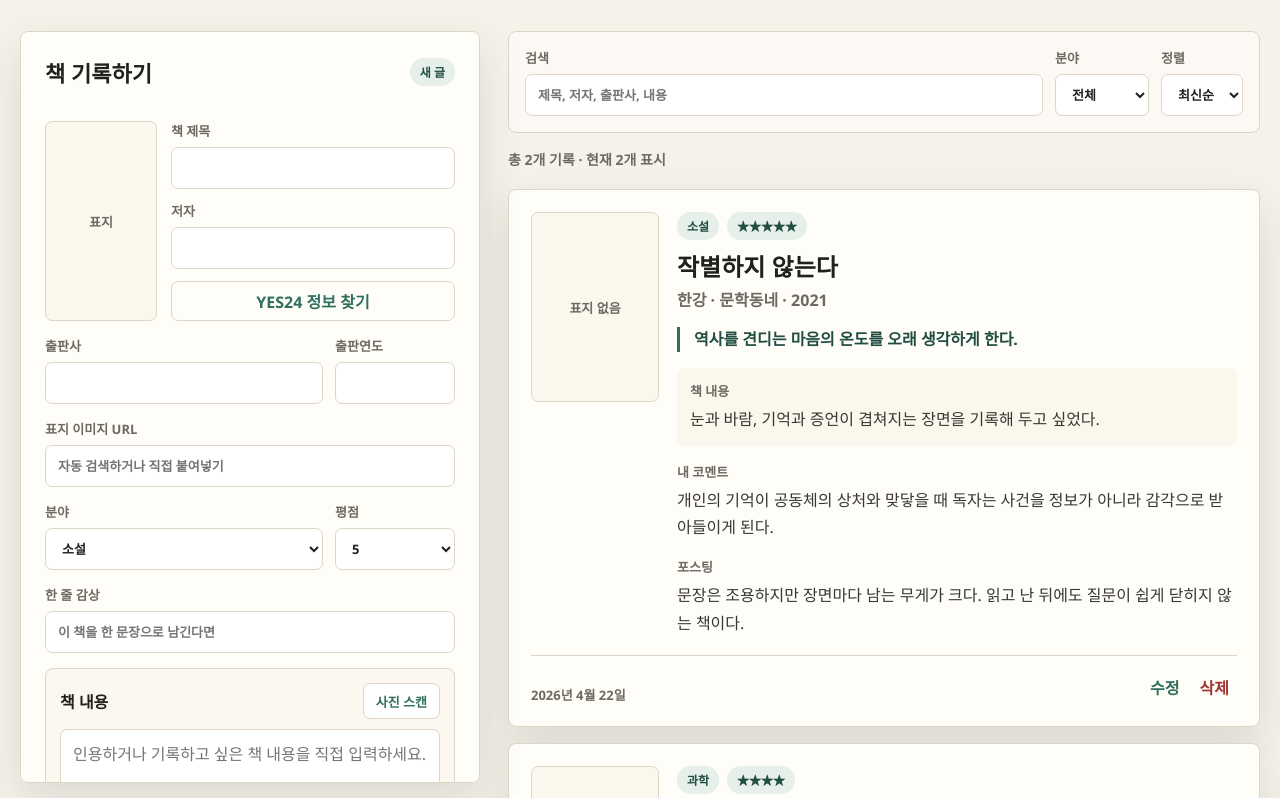
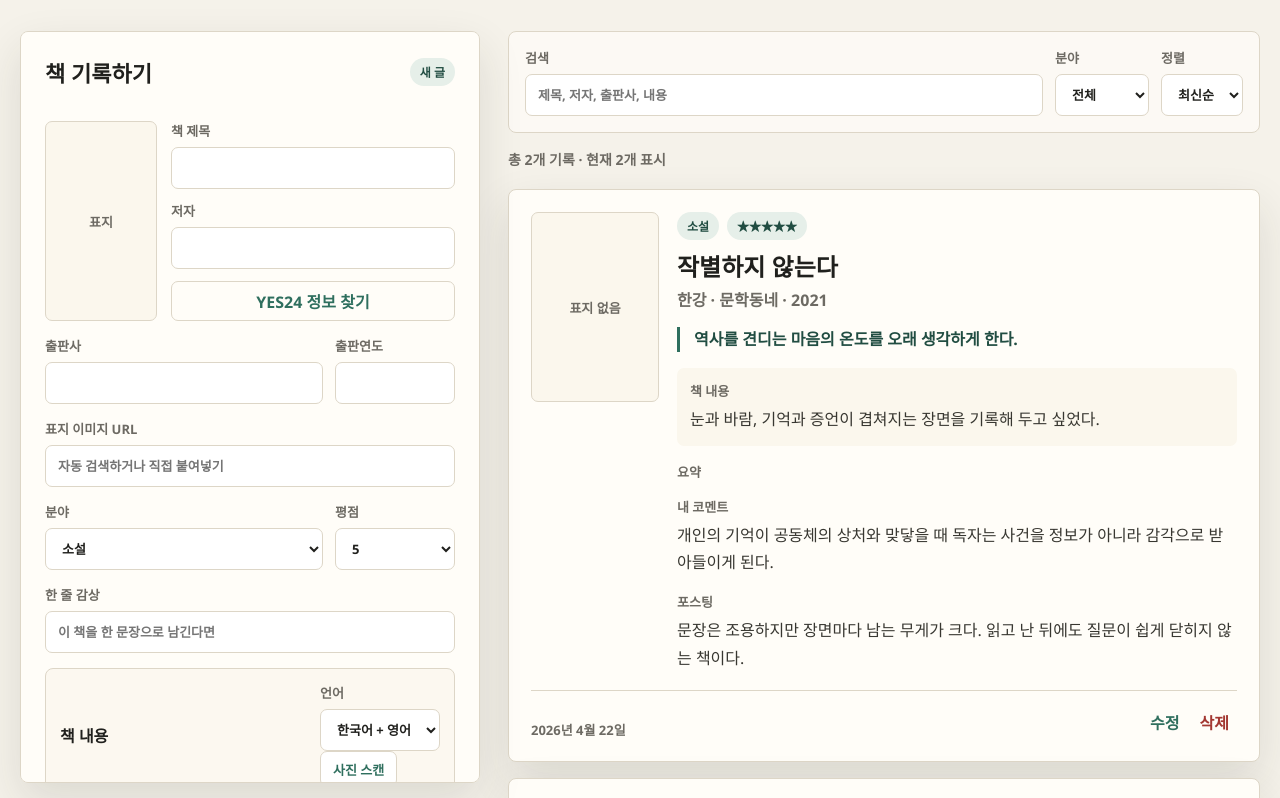
Before and after one commit to amorfait-coder/Booklog_Test, a plain HTML site: page index.html in a window 1280 px wide. Shown: the part 124-922 px from the top of the page. Drawn offline with Linux system fonts and the light colour scheme.

Commit message:
Add OCR language selection and summary UI

```diff
--- a/index.html
+++ b/index.html
@@ -91,12 +91,31 @@
           <section class="input-section" aria-label="책 내용 입력">
             <div class="section-head">
               <h3>책 내용</h3>
-              <label class="file-control">
-                사진 스캔
-                <input id="scanImage" type="file" accept="image/*" />
-              </label>
+              <div class="scan-controls">
+                <label class="compact-label">
+                  언어
+                  <select id="ocrLanguage">
+                    <option value="kor+eng">한국어 + 영어</option>
+                    <option value="kor">한국어</option>
+                    <option value="eng">영어</option>
+                    <option value="jpn">일본어</option>
+                    <option value="chi_sim">중국어 간체</option>
+                  </select>
+                </label>
+                <label class="file-control">
+                  사진 스캔
+                  <input id="scanImage" type="file" accept="image/*" />
+                </label>
+              </div>
             </div>
             <textarea id="bookText" name="bookText" rows="7" maxlength="4000" placeholder="인용하거나 기록하고 싶은 책 내용을 직접 입력하세요."></textarea>
+            <div class="summary-box">
+              <div class="section-head">
+                <h3>요약</h3>
+                <button id="summarizeBtn" class="ghost-btn compact-btn" type="button">요약 생성</button>
+              </div>
+              <textarea id="summary" name="summary" rows="4" maxlength="1000" placeholder="책 내용을 바탕으로 자동 요약됩니다."></textarea>
+            </div>
             <p id="ocrStatus" class="status" aria-live="polite"></p>
           </section>
 
@@ -169,6 +188,10 @@
               <h4>책 내용</h4>
               <p class="book-text"></p>
             </section>
+            <section class="post-section summary-section">
+              <h4>요약</h4>
+              <p class="summary"></p>
+            </section>
             <section class="post-section">
               <h4>내 코멘트</h4>
               <p class="comment"></p>
```
